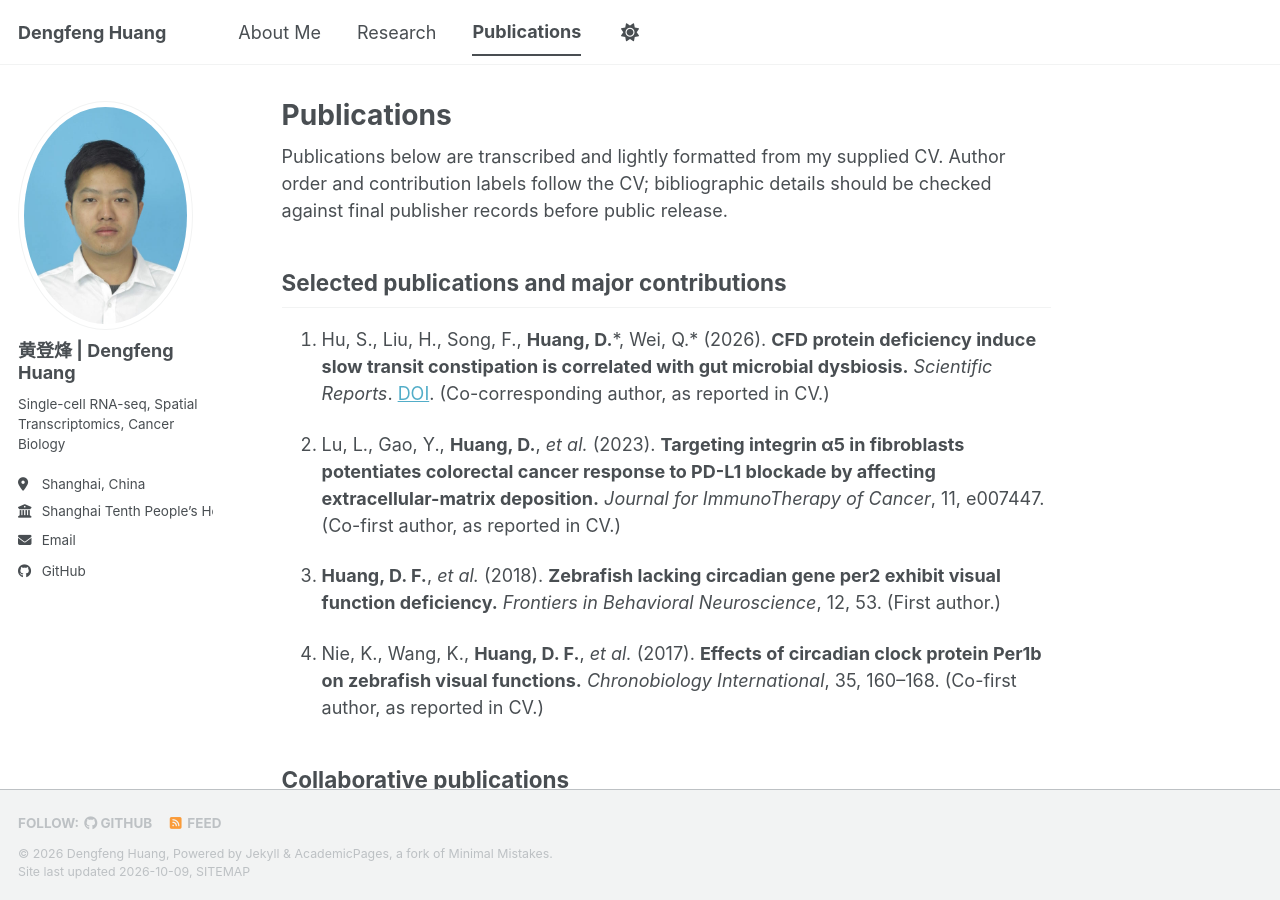
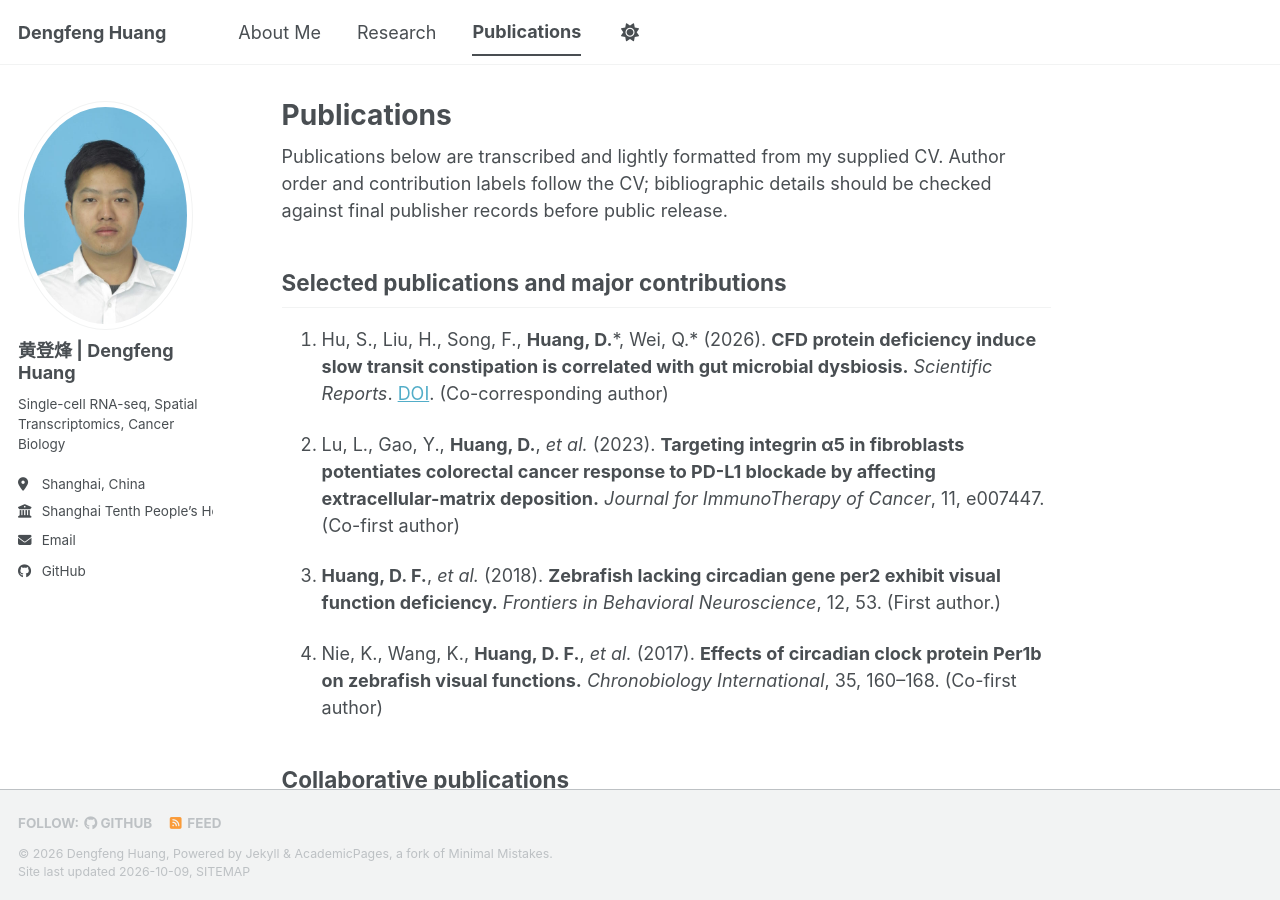
Before and after one commit to dfeng269/dfeng269.github.io, a Jekyll site: the page built from _pages/publications.md, in a window 1280 px wide and 900 px high. Built offline with Jekyll 4.4.1, drawn with Linux system fonts in a browser that asks for light colours; a style sheet for code colours, icons or effects is not loaded.

Commit message:
Update publications.md

```diff
--- a/_pages/publications.md
+++ b/_pages/publications.md
@@ -9,13 +9,13 @@ Publications below are transcribed and lightly formatted from my supplied CV. Au
 
 ## Selected publications and major contributions
 
-1. Hu, S., Liu, H., Song, F., **Huang, D.**\*, Wei, Q.\* (2026). **CFD protein deficiency induce slow transit constipation is correlated with gut microbial dysbiosis.** *Scientific Reports*. [DOI](https://doi.org/10.1038/s41598-026-41597-x). (Co-corresponding author, as reported in CV.)
+1. Hu, S., Liu, H., Song, F., **Huang, D.**\*, Wei, Q.\* (2026). **CFD protein deficiency induce slow transit constipation is correlated with gut microbial dysbiosis.** *Scientific Reports*. [DOI](https://doi.org/10.1038/s41598-026-41597-x). (Co-corresponding author)
 
-2. Lu, L., Gao, Y., **Huang, D.**, *et al.* (2023). **Targeting integrin α5 in fibroblasts potentiates colorectal cancer response to PD-L1 blockade by affecting extracellular-matrix deposition.** *Journal for ImmunoTherapy of Cancer*, 11, e007447. (Co-first author, as reported in CV.)
+2. Lu, L., Gao, Y., **Huang, D.**, *et al.* (2023). **Targeting integrin α5 in fibroblasts potentiates colorectal cancer response to PD-L1 blockade by affecting extracellular-matrix deposition.** *Journal for ImmunoTherapy of Cancer*, 11, e007447. (Co-first author)
 
 3. **Huang, D. F.**, *et al.* (2018). **Zebrafish lacking circadian gene per2 exhibit visual function deficiency.** *Frontiers in Behavioral Neuroscience*, 12, 53. (First author.)
 
-4. Nie, K., Wang, K., **Huang, D. F.**, *et al.* (2017). **Effects of circadian clock protein Per1b on zebrafish visual functions.** *Chronobiology International*, 35, 160–168. (Co-first author, as reported in CV.)
+4. Nie, K., Wang, K., **Huang, D. F.**, *et al.* (2017). **Effects of circadian clock protein Per1b on zebrafish visual functions.** *Chronobiology International*, 35, 160–168. (Co-first author)
 
 ## Collaborative publications
 
```
